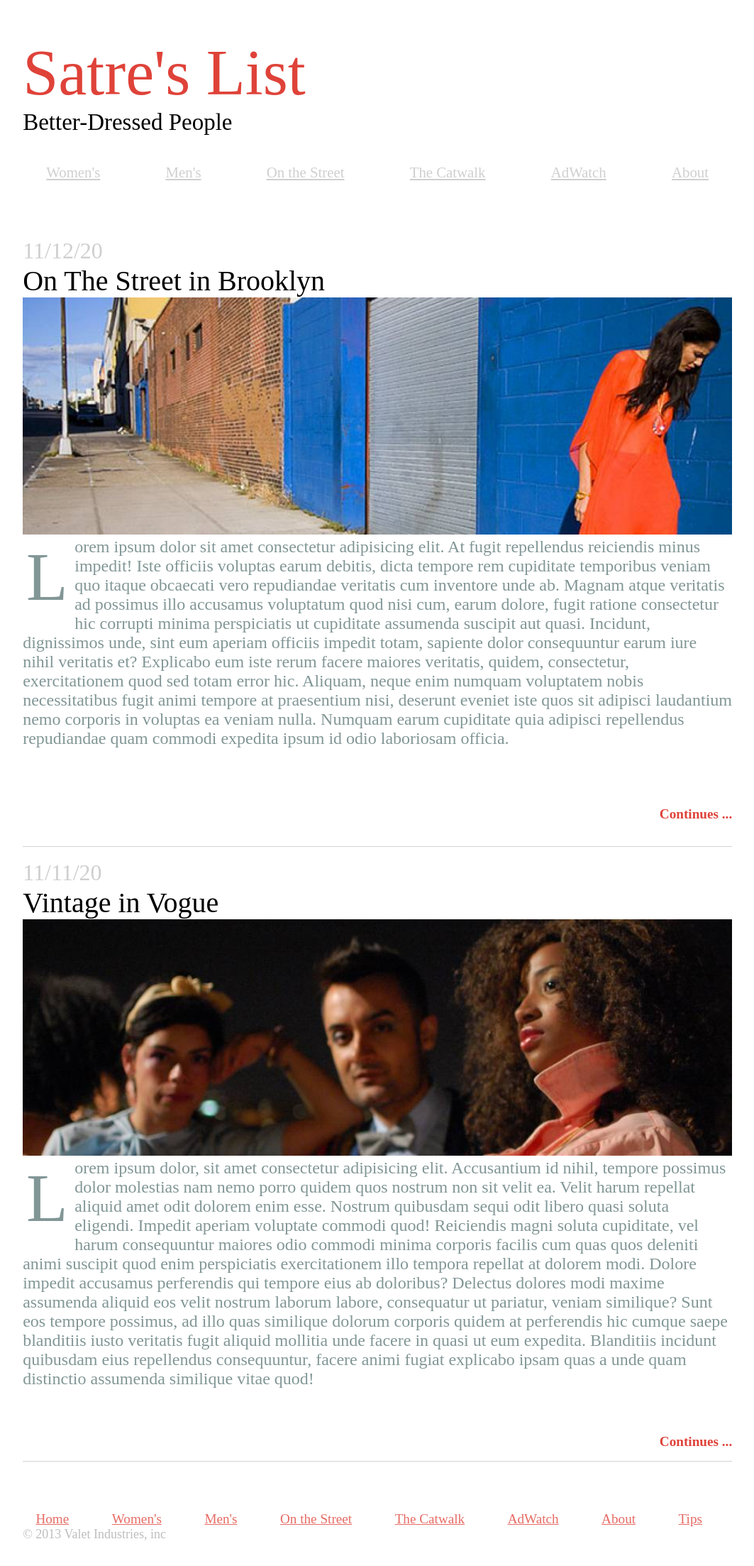
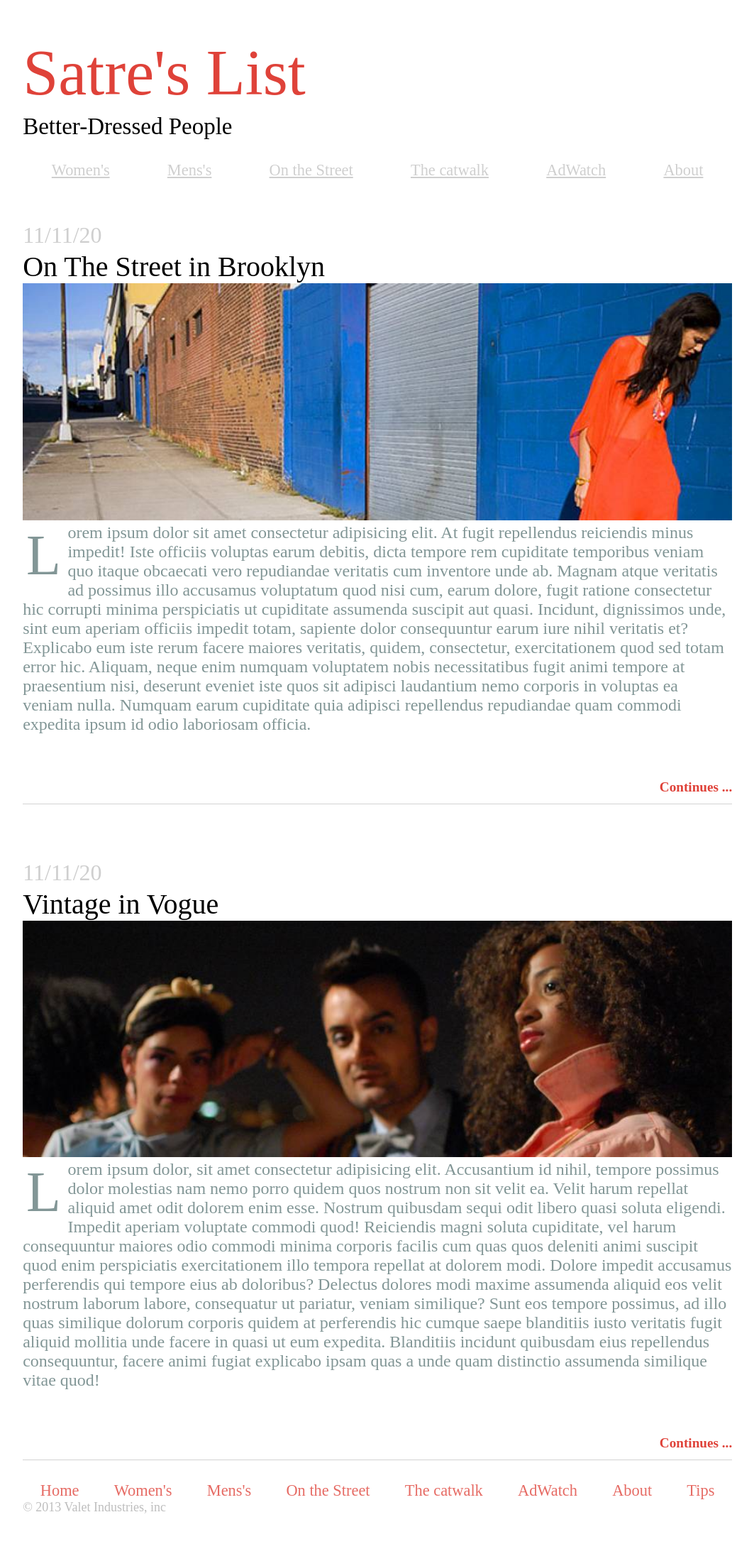
Before and after one commit to Bettyshawla/Fashion-blog-HTML-CSS, a plain HTML site: page index.html in a window 1280 px wide. Shown: the whole page at 71% size, without its empty margins (19-1082 px from the left). Drawn offline with Linux system fonts and the light colour scheme.

Commit message:
modified css and html

```diff
--- a/index.html
+++ b/index.html
@@ -1,93 +1,162 @@
 <!DOCTYPE html>
 <html lang="en">
   <head>
-
     <title>Fashion Blog</title>
-    <link rel="stylesheet" href="./style.css">
+    <link rel="stylesheet" href="./style.css" />
   </head>
   <body>
     <header>
       <h1 class="main-title">Satre's List</h1>
       <h3>Better-Dressed People</h3>
-
-      <nav class="navbar">
-        <a href="#">Women's</a>
-        &#160; &#160; &#160;
-        <a href="#">Men's</a>
-        &#160; &#160; &#160;
-        <a href="#">On the Street</a>
-        &#160; &#160; &#160;
-        <a href="#">The Catwalk</a>
-        &#160; &#160; &#160;
-        <a href="#">AdWatch</a>
-        &#160; &#160; &#160;
-        <a href="#">About</a>
+      <div id="navdiv">
+      <nav aria-label="Main Navigation" role="navigation" class="Navbar">
+        <ul>
+          <li>
+            <a href="#">
+              Women's
+            </a>
+          </li>
+          <li>
+            <a  href="#">
+              Mens's
+            </a>
+          </li>
+          <li>
+            <a  href="#">
+              On the Street
+            </a>
+          </li>
+          <li>
+            <a  href="#">
+              The catwalk
+            </a>
+          </li>
+          <li>
+            <a  href="#">
+              AdWatch
+            </a>
+          </li>
+          <li>
+            <a  href="#">
+              About
+            </a>
+          </li>
+        </ul>
       </nav>
+    </div>
     </header>
 
     <main>
       <div class="first-div">
-      <p class="date">11/12/20</p>
+        <div id="date"> <p class="date">11/11/20</p> </div>
         <h2 class="title">On The Street in Brooklyn</h2>
         <img src="./img/blog-image-1.jpeg" alt="first-pic" />
         <article id="par">
           Lorem ipsum dolor sit amet consectetur adipisicing elit. At fugit
           repellendus reiciendis minus impedit! Iste officiis voluptas earum
           debitis, dicta tempore rem cupiditate temporibus veniam quo itaque
-        obcaecati vero repudiandae veritatis cum inventore unde ab. Magnam atque
-        veritatis ad possimus illo accusamus voluptatum quod nisi cum, earum
-        dolore, fugit ratione consectetur hic corrupti minima perspiciatis ut
-        cupiditate assumenda suscipit aut quasi. Incidunt, dignissimos unde,
-        sint eum aperiam officiis impedit totam, sapiente dolor consequuntur
-        earum iure nihil veritatis et? Explicabo eum iste rerum facere maiores
-        veritatis, quidem, consectetur, exercitationem quod sed totam error hic.
-        Aliquam, neque enim numquam voluptatem nobis necessitatibus fugit animi
-        tempore at praesentium nisi, deserunt eveniet iste quos sit adipisci
-        laudantium nemo corporis in voluptas ea veniam nulla. Numquam earum
-        cupiditate quia adipisci repellendus repudiandae quam commodi expedita
-        ipsum id odio laboriosam officia.
+          obcaecati vero repudiandae veritatis cum inventore unde ab. Magnam
+          atque veritatis ad possimus illo accusamus voluptatum quod nisi cum,
+          earum dolore, fugit ratione consectetur hic corrupti minima
+          perspiciatis ut cupiditate assumenda suscipit aut quasi. Incidunt,
+          dignissimos unde, sint eum aperiam officiis impedit totam, sapiente
+          dolor consequuntur earum iure nihil veritatis et? Explicabo eum iste
+          rerum facere maiores veritatis, quidem, consectetur, exercitationem
+          quod sed totam error hic. Aliquam, neque enim numquam voluptatem nobis
+          necessitatibus fugit animi tempore at praesentium nisi, deserunt
+          eveniet iste quos sit adipisci laudantium nemo corporis in voluptas ea
+          veniam nulla. Numquam earum cupiditate quia adipisci repellendus
+          repudiandae quam commodi expedita ipsum id odio laboriosam officia.
         </article>
+
+
+       <div class="continue">
+        <a id="continue" href="#">Continues ...</a>
+      </div>
+
+      </div>
       <br />
+      <div class="second-div">
+        <div id="date"> <p class="date">11/11/20</p> </div>
 
-      <a id="continue" href="#">Continues ...</a>
-      <br>
-      <br>
-      <br>
-    </div>
-<br>
-      <div class="second-div">
-        <p class="date">11/11/20</p>
         <h2 class="title">Vintage in Vogue</h2>
-        <img src="./img/blog-image-2.jpeg" alt="second-img">
+        <img src="./img/blog-image-2.jpeg" alt="second-img" />
 
-        <article id="par" > Lorem ipsum dolor, sit amet consectetur adipisicing elit. Accusantium id nihil, tempore possimus dolor molestias nam nemo porro quidem quos nostrum non sit velit ea. Velit harum repellat aliquid amet odit dolorem enim esse. Nostrum quibusdam sequi odit libero quasi soluta eligendi. Impedit aperiam voluptate commodi quod! Reiciendis magni soluta cupiditate, vel harum consequuntur maiores odio commodi minima corporis facilis cum quas quos deleniti animi suscipit quod enim perspiciatis exercitationem illo tempora repellat at dolorem modi. Dolore impedit accusamus perferendis qui tempore eius ab doloribus? Delectus dolores modi maxime assumenda aliquid eos velit nostrum laborum labore, consequatur ut pariatur, veniam similique? Sunt eos tempore possimus, ad illo quas similique dolorum corporis quidem at perferendis hic cumque saepe blanditiis iusto veritatis fugit aliquid mollitia unde facere in quasi ut eum expedita. Blanditiis incidunt quibusdam eius repellendus consequuntur, facere animi fugiat explicabo ipsam quas a unde quam distinctio assumenda similique vitae quod! </article>
+        <article id="par">
+          Lorem ipsum dolor, sit amet consectetur adipisicing elit. Accusantium
+          id nihil, tempore possimus dolor molestias nam nemo porro quidem quos
+          nostrum non sit velit ea. Velit harum repellat aliquid amet odit
+          dolorem enim esse. Nostrum quibusdam sequi odit libero quasi soluta
+          eligendi. Impedit aperiam voluptate commodi quod! Reiciendis magni
+          soluta cupiditate, vel harum consequuntur maiores odio commodi minima
+          corporis facilis cum quas quos deleniti animi suscipit quod enim
+          perspiciatis exercitationem illo tempora repellat at dolorem modi.
+          Dolore impedit accusamus perferendis qui tempore eius ab doloribus?
+          Delectus dolores modi maxime assumenda aliquid eos velit nostrum
+          laborum labore, consequatur ut pariatur, veniam similique? Sunt eos
+          tempore possimus, ad illo quas similique dolorum corporis quidem at
+          perferendis hic cumque saepe blanditiis iusto veritatis fugit aliquid
+          mollitia unde facere in quasi ut eum expedita. Blanditiis incidunt
+          quibusdam eius repellendus consequuntur, facere animi fugiat explicabo
+          ipsam quas a unde quam distinctio assumenda similique vitae quod!
+        </article>
 
-          <a id="continue" href="#">Continues ...</a>
-        <br><br>
+
+       <div class="continue"><a id="continue" href="#">Continues ...</a></div>
+
       </div>
     </main>
 
     <footer>
-        <nav id="navbar">
-            <a id="a" href="#">Home</a>
-            &#160; &#160; &#160;
-            <a id="a" href="#">Women's</a>
-            &#160; &#160; &#160;
-            <a id="a" href="#">Men's</a>
-            &#160; &#160; &#160;
-            <a id="a" href="#">On the Street</a>
-            &#160; &#160; &#160;
-            <a id="a" href="#">The Catwalk</a>
-            &#160; &#160; &#160;
-            <a id="a" href="#">AdWatch</a>
-            &#160; &#160; &#160;
-            <a  id="a"href="#">About</a>
-            &#160; &#160; &#160;
-            <a id="a" href="#">Tips</a>
-            &#160; &#160; &#160;
+      <div id="navdiv">
+      <nav aria-label="Main Navigation" role="navigation"  class="Navbar">
+        <ul>
+          <li>
+            <a id="a" href="#">
+              Home
+            </a>
+          </li>
+          <li>
+            <a id="a" href="#">
+              Women's
+            </a>
+          </li>
+          <li>
+            <a  id="a" href="#">
+              Mens's
+            </a>
+          </li>
+          <li>
+            <a id="a" href="#">
+              On the Street
+            </a>
+          </li>
+          <li>
+            <a  id="a" href="#">
+              The catwalk
+            </a>
+          </li>
+          <li>
+            <a id="a" href="#">
+              AdWatch
+            </a>
+          </li>
+          <li>
+            <a id="a" href="#">
+              About
+            </a>
+          </li>
+          <li>
+            <a id="a" href="#">
+              Tips
+            </a>
+          </li>
+        </ul>
       </nav>
+    </div>
 
-          <p> &copy; 2013 Valet Industries, inc</p>
+
+      <p>&copy; 2013 Valet Industries, inc</p>
     </footer>
   </body>
 </html>
--- a/style.css
+++ b/style.css
@@ -6,7 +6,7 @@
 #par::first-letter{
     padding: 0 .3rem;
     margin: 0 .3rem 0 0;
-    font-size: 6rem;
+    font-size: 5rem;
     float: left;
 }
 
@@ -21,6 +21,7 @@ body {
   font-weight: lighter;
   font-size: 90px;
   color: #df4239;
+  padding-bottom: 6px;
 }
 
 h3 {
@@ -29,7 +30,6 @@ h3 {
 }
 
 .title {
-
   font-size: 2.5em;
   font-weight: lighter;
 }
@@ -37,7 +37,12 @@ h3 {
 .date {
   font-size: 2em;
   color: #cfcfcf;
-  text-shadow: black;
+}
+
+#date{
+  /* div id */
+  padding-top: 6%;
+  padding-bottom: 2px;
 }
 
 #continue {
@@ -46,21 +51,40 @@ h3 {
   font-size: larger;
   font-weight: bold;
   text-decoration: none;
+}
 
+.continue{
+  /* div class */
+  margin-bottom: 3% ;
+  margin-top: 5%;
+  padding-bottom: 2px;
 }
+
 
 .navbar {
   display: flex;
   flex-direction: row;
   font-size: 1.3em;
-  margin-top: 4%;
   margin-bottom: 8%;
 }
 
+#navdiv{
+padding-top: 3%;
+}
+
+ul {
+  display: flex;
+  padding: 0;
+  list-style-type: none;
+  justify-content: space-between;
+}
+
 a {
-  text-decoration: underline;
-  color: #cfcfcf;
+color: #cfcfcf;
+font-weight: 500;
+font-size: 1.4em;
 }
+
 
 img {
   width: 100%;
@@ -92,8 +116,11 @@ img {
     margin-top: 7%;
 }
 
+
 #a{
     color: #e66b64;
+    text-decoration: none;
+
 }
 
 footer p {
```
Also changed, not shown: 1 other file. Lines whose indentation alone changed are shown as unchanged.
